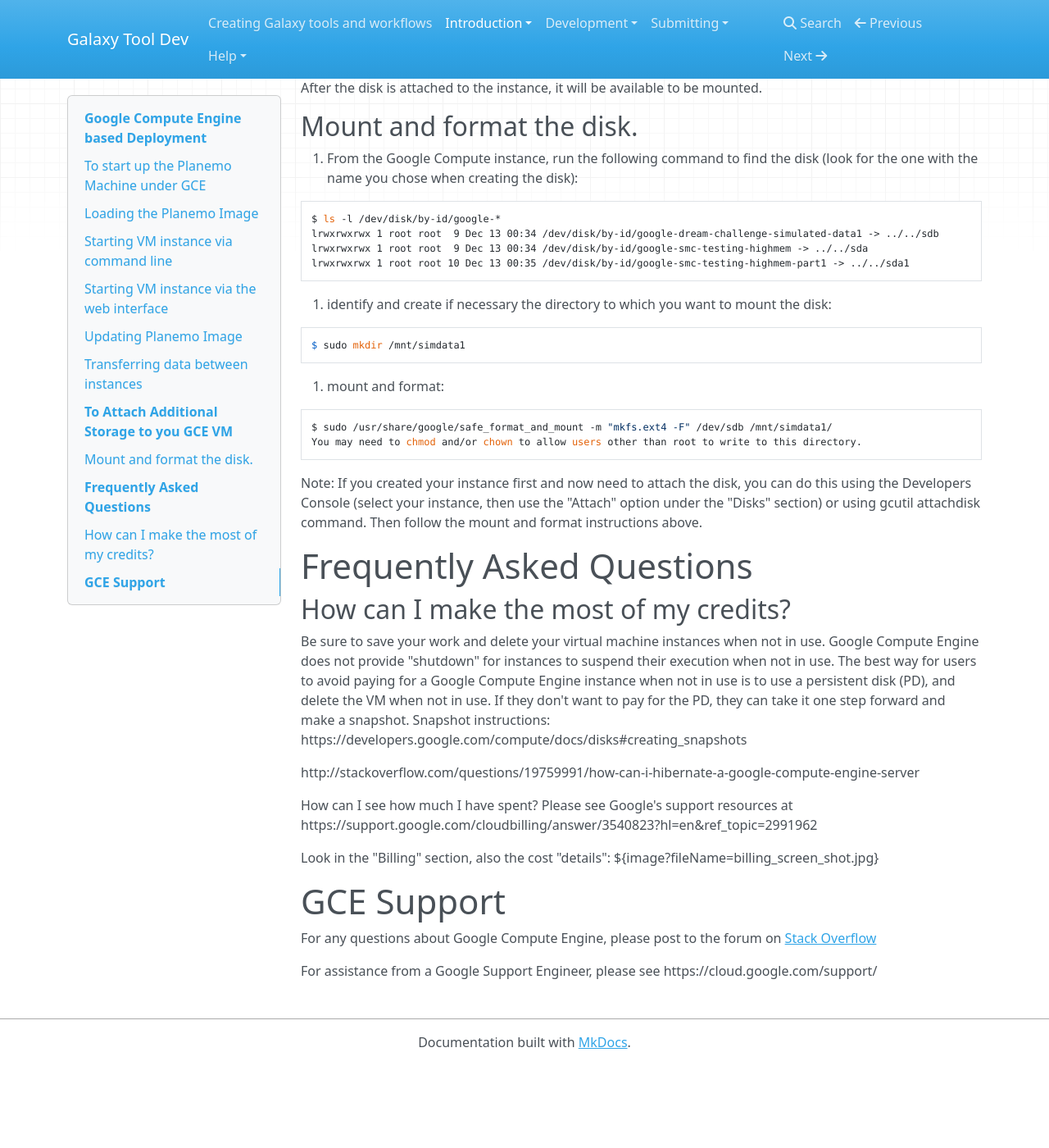
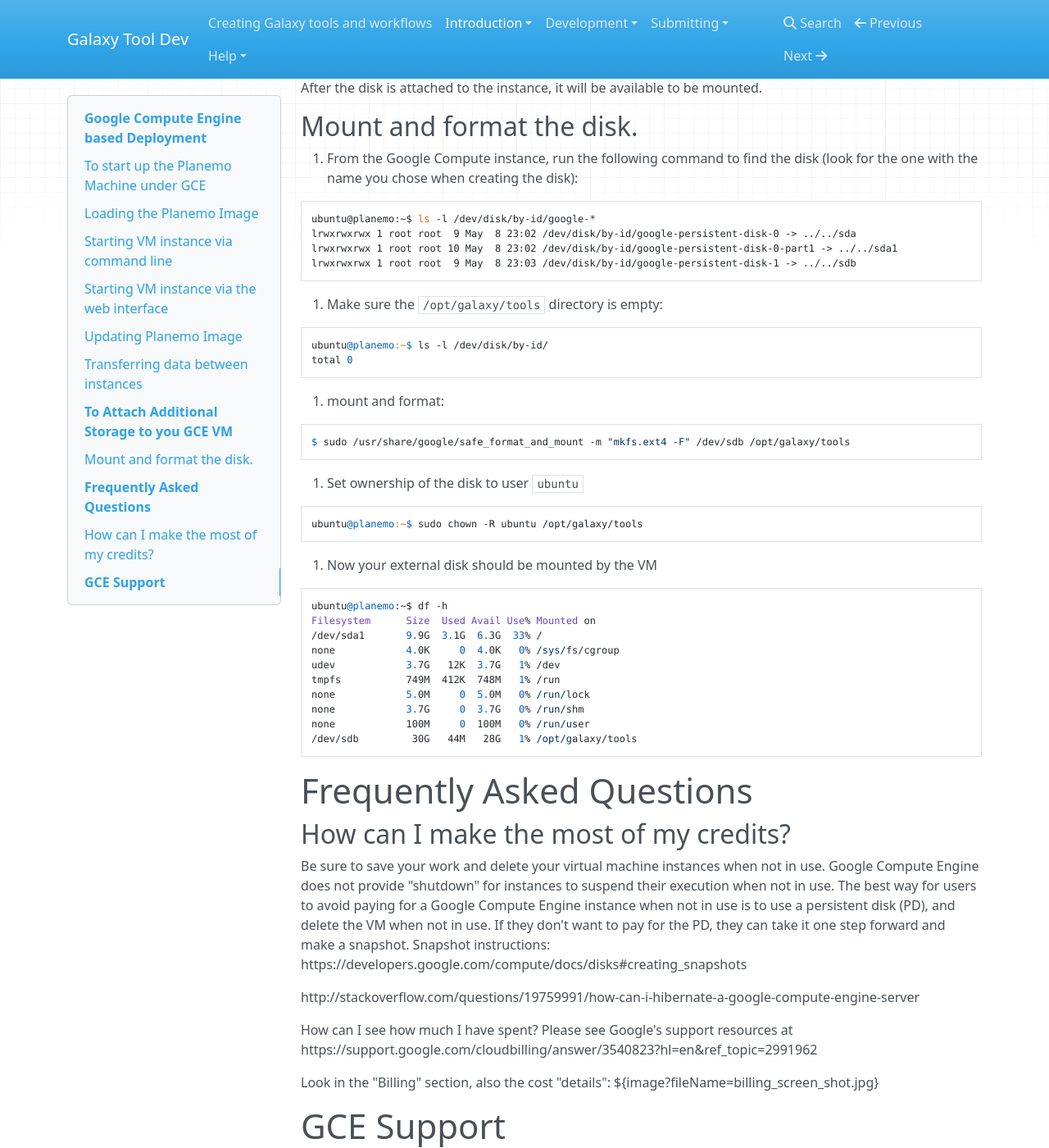
Before and after one commit to kellrott/galaxy-tooldev-docs, an MkDocs documentation site: the page built from docs/01_GCE.md, in a window 1280 px wide and 1400 px high, scrolled down 4517 px. Shown: the whole window at 82% size. Built offline with MkDocs 1.6.1, drawn with Linux system fonts in a browser that asks for light colours; nearby versions of some CDN libraries; old or Windows-style settings are respelled for this version of MkDocs; before the commit the page ends 5816 px from its top, so only the background shows below that.

Commit message:
Adding some details to the instructions

````diff
--- a/docs/01_GCE.md
+++ b/docs/01_GCE.md
@@ -191,24 +191,41 @@ Mount and format the disk.
 1. From the Google Compute instance, run the following command to find the disk (look for the one with the name you chose when creating the disk):
 
 ```
-$ ls -l /dev/disk/by-id/google-*
-lrwxrwxrwx 1 root root  9 Dec 13 00:34 /dev/disk/by-id/google-dream-challenge-simulated-data1 -> ../../sdb
-lrwxrwxrwx 1 root root  9 Dec 13 00:34 /dev/disk/by-id/google-smc-testing-highmem -> ../../sda
-lrwxrwxrwx 1 root root 10 Dec 13 00:35 /dev/disk/by-id/google-smc-testing-highmem-part1 -> ../../sda1
+ubuntu@planemo:~$ ls -l /dev/disk/by-id/google-*
+lrwxrwxrwx 1 root root  9 May  8 23:02 /dev/disk/by-id/google-persistent-disk-0 -> ../../sda
+lrwxrwxrwx 1 root root 10 May  8 23:02 /dev/disk/by-id/google-persistent-disk-0-part1 -> ../../sda1
+lrwxrwxrwx 1 root root  9 May  8 23:03 /dev/disk/by-id/google-persistent-disk-1 -> ../../sdb
 ```
 
-2. identify and create if necessary the directory to which you want to mount the disk:
+2. Make sure the `/opt/galaxy/tools` directory is empty:
 ```
-$ sudo mkdir /mnt/simdata1
+ubuntu@planemo:~$ ls -l /dev/disk/by-id/
+total 0
 ```
 
 3. mount and format:
 ```
-$ sudo /usr/share/google/safe_format_and_mount -m "mkfs.ext4 -F" /dev/sdb /mnt/simdata1/
-You may need to chmod and/or chown to allow users other than root to write to this directory.
+$ sudo /usr/share/google/safe_format_and_mount -m "mkfs.ext4 -F" /dev/sdb /opt/galaxy/tools
 ```
 
-Note: If you created your instance first and now need to attach the disk, you can do this using the Developers Console (select your instance, then use the "Attach" option under the "Disks" section) or using gcutil attachdisk command. Then follow the mount and format instructions above.
+4. Set ownership of the disk to user `ubuntu`
+```
+ubuntu@planemo:~$ sudo chown -R ubuntu /opt/galaxy/tools
+```
+
+5. Now your external disk should be mounted by the VM
+```
+ubuntu@planemo:~$ df -h
+Filesystem      Size  Used Avail Use% Mounted on
+/dev/sda1       9.9G  3.1G  6.3G  33% /
+none            4.0K     0  4.0K   0% /sys/fs/cgroup
+udev            3.7G   12K  3.7G   1% /dev
+tmpfs           749M  412K  748M   1% /run
+none            5.0M     0  5.0M   0% /run/lock
+none            3.7G     0  3.7G   0% /run/shm
+none            100M     0  100M   0% /run/user
+/dev/sdb         30G   44M   28G   1% /opt/galaxy/tools
+```
 
 
 
````
Also changed, not shown: docs/05_ToolDev.md (+18 -11 lines), docs/06_Submitting.md (+5 -0 lines).
